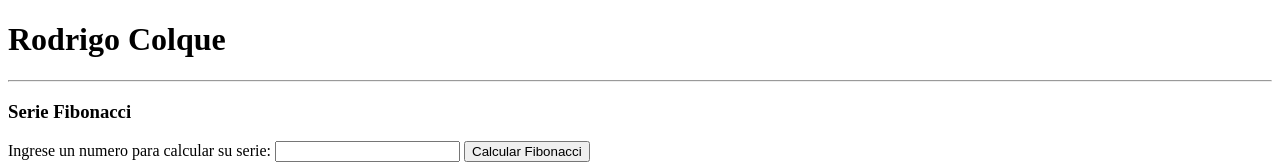
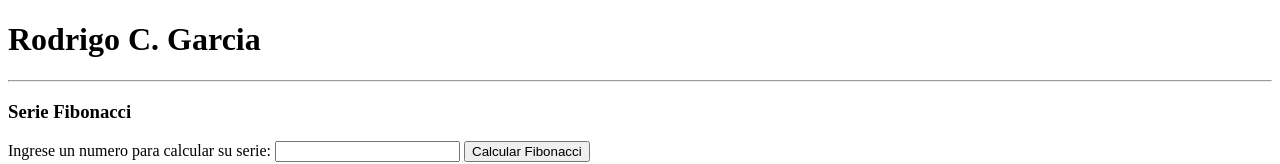
Before and after one commit to 023AR/Practicas-JavaScript, a plain HTML site: page Practica_4/index.html in a window 1280 px wide. Shown: the top 164 px of the page. Drawn offline with Linux system fonts and the light colour scheme.

Commit message:
Cambie el h1 de index.html

```diff
--- a/Practica_4/index.html
+++ b/Practica_4/index.html
@@ -7,7 +7,7 @@
   <title>Document</title>
 </head>
 <body>
-  <h1>Rodrigo Colque</h1>
+  <h1>Rodrigo C. Garcia</h1>
   <hr>
   <h3>Serie Fibonacci</h3>
   <label for="">Ingrese un numero para calcular su serie: </label>
```
